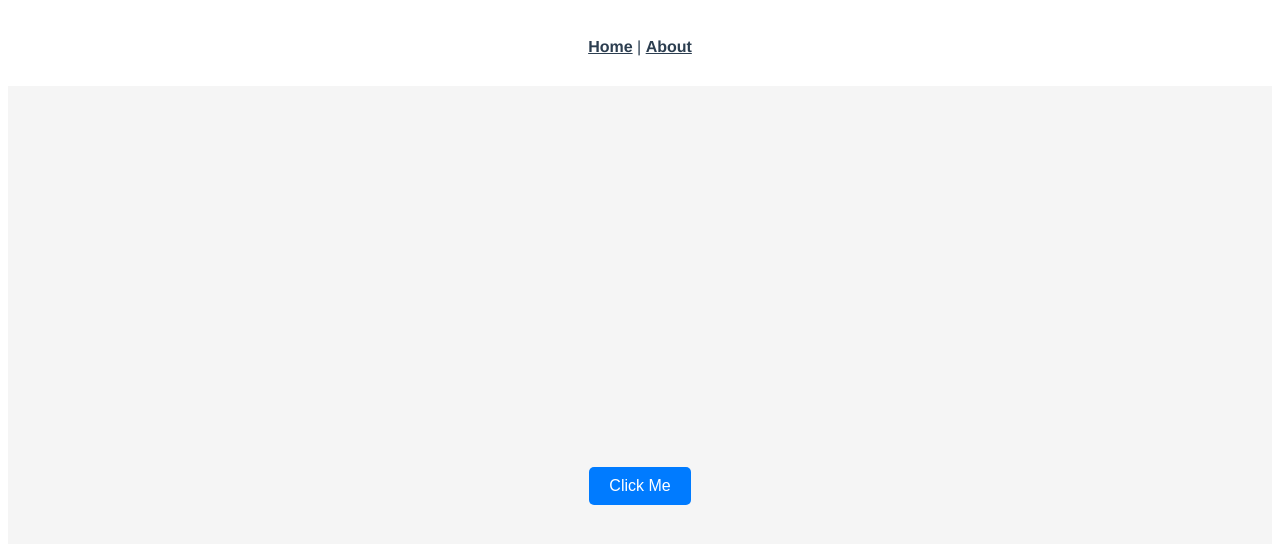
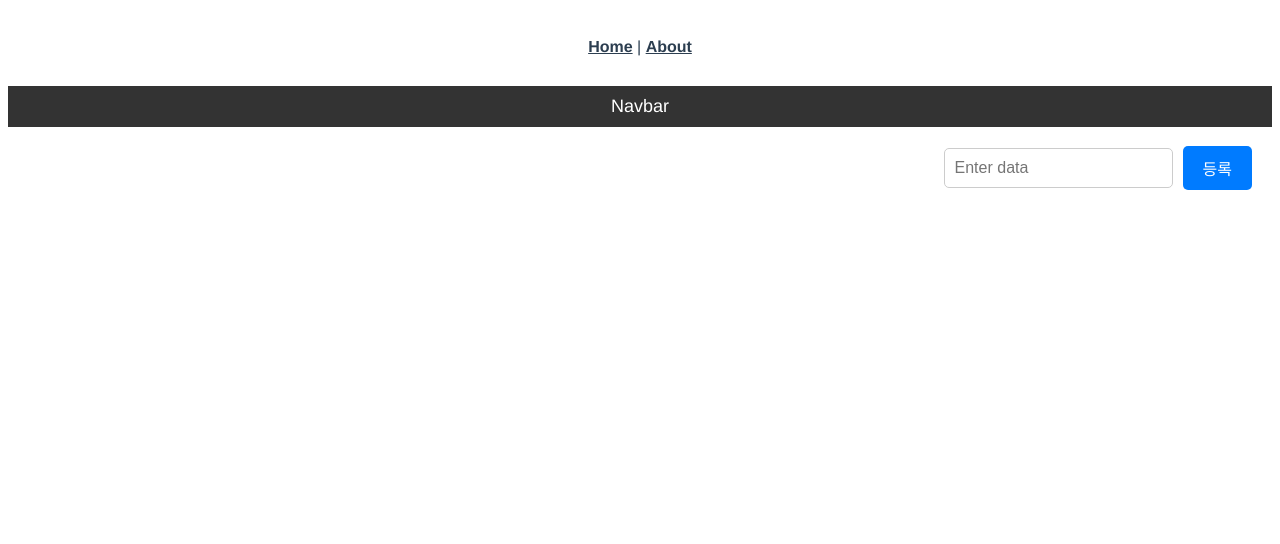
Before and after one commit to lmh5050/vuefrontwas, a Vue app: page /test in a window 1280 px wide. Shown: the top 544 px of the page. Built offline with nearby package versions, Linux system fonts and the light colour scheme.

Commit message:
frontend-start

```diff
--- a/package.json
+++ b/package.json
@@ -11,7 +11,8 @@
     "axios": "^1.7.9",
     "core-js": "^3.8.3",
     "vue": "^3.2.13",
-    "vue-router": "^4.5.0"
+    "vue-router": "^4.5.0",
+    "vuex": "^4.1.0"
   },
   "devDependencies": {
     "@babel/core": "^7.12.16",
--- a/src/components/HelloWorld.vue
+++ b/src/components/HelloWorld.vue
@@ -1,32 +1,19 @@
 <template>
-  <div class="hello">
-    <h1>{{ msg }}</h1>
-    <p>
-      For a guide and recipes on how to configure / customize this project,<br>
-      check out the
-      <a href="https://cli.vuejs.org" target="_blank" rel="noopener">vue-cli documentation</a>.
-    </p>
-    <h3>Installed CLI Plugins</h3>
-    <ul>
-      <li><a href="https://github.com/vuejs/vue-cli/tree/dev/packages/%40vue/cli-plugin-babel" target="_blank" rel="noopener">babel</a></li>
-      <li><a href="https://github.com/vuejs/vue-cli/tree/dev/packages/%40vue/cli-plugin-eslint" target="_blank" rel="noopener">eslint</a></li>
-    </ul>
-    <h3>Essential Links</h3>
-    <ul>
-      <li><a href="https://vuejs.org" target="_blank" rel="noopener">Core Docs</a></li>
-      <li><a href="https://forum.vuejs.org" target="_blank" rel="noopener">Forum</a></li>
-      <li><a href="https://chat.vuejs.org" target="_blank" rel="noopener">Community Chat</a></li>
-      <li><a href="https://twitter.com/vuejs" target="_blank" rel="noopener">Twitter</a></li>
-      <li><a href="https://news.vuejs.org" target="_blank" rel="noopener">News</a></li>
-    </ul>
-    <h3>Ecosystem</h3>
-    <ul>
-      <li><a href="https://router.vuejs.org" target="_blank" rel="noopener">vue-router</a></li>
-      <li><a href="https://vuex.vuejs.org" target="_blank" rel="noopener">vuex</a></li>
-      <li><a href="https://github.com/vuejs/vue-devtools#vue-devtools" target="_blank" rel="noopener">vue-devtools</a></li>
-      <li><a href="https://vue-loader.vuejs.org" target="_blank" rel="noopener">vue-loader</a></li>
-      <li><a href="https://github.com/vuejs/awesome-vue" target="_blank" rel="noopener">awesome-vue</a></li>
-    </ul>
+  <div class="login-container">
+    <form @submit.prevent="handleLogin">
+      <div class="input-group">
+        <label for="username">아이디</label>
+        <input type="text" id="username" v-model="username" placeholder="아이디를 입력하세요" required />
+      </div>
+      <div class="input-group">
+        <label for="password">비밀번호</label>
+        <input type="password" id="password" v-model="password" placeholder="비밀번호를 입력하세요" required />
+      </div>
+      <button type="submit" class="login-button">로그인</button>
+    </form>
+    <div class="signup-link">
+      <button @click="goToSignUp" class="signup-button">회원가입</button>
+    </div>
   </div>
 </template>
 
@@ -35,24 +22,69 @@ export default {
   name: 'HelloWorld',
   props: {
     msg: String
+  },
+  data() {
+    return {
+      username: '',
+      password: ''
+    };
+  },
+  methods: {
+    handleLogin() {
+      // 로그인 처리 로직 추가
+      console.log('로그인 시도', this.username, this.password);
+    },
+    goToSignUp() {
+      // 회원가입 페이지로 이동하는 로직 추가
+      console.log('회원가입 페이지로 이동');
+    }
   }
 }
 </script>
 
-<!-- Add "scoped" attribute to limit CSS to this component only -->
 <style scoped>
-h3 {
-  margin: 40px 0 0;
+.login-container {
+  width: 300px;
+  margin: 0 auto;
+  padding: 20px;
+  text-align: center;
 }
-ul {
-  list-style-type: none;
-  padding: 0;
+
+.input-group {
+  margin-bottom: 15px;
 }
-li {
-  display: inline-block;
-  margin: 0 10px;
+
+.input-group label {
+  display: block;
+  margin-bottom: 5px;
 }
-a {
+
+.input-group input {
+  width: 100%;
+  padding: 8px;
+  box-sizing: border-box;
+}
+
+button {
+  padding: 10px 20px;
+  cursor: pointer;
+  width: 100%;
+  border: none;
+  border-radius: 5px;
+}
+
+.login-button {
+  background-color: #42b983;
+  color: white;
+  margin-bottom: 10px;
+}
+
+.signup-button {
+  background-color: #f0f0f0;
   color: #42b983;
 }
+
+.signup-link {
+  margin-top: 10px;
+}
 </style>
--- a/src/main.js
+++ b/src/main.js
@@ -1,7 +1,12 @@
 import { createApp } from 'vue';
 import App from './App.vue';
-import router from './router';  // router를 import
+import router from './router';
+import axios from 'axios';
 
-createApp(App).use(router)
-  .use(router)   // Vue 애플리케이션에 router를 추가
-  .mount('#app');  // #app 요소에 마운트
+const app = createApp(App);
+axios.defaults.headers.common['Access-Control-Allow-Origin'] = '*';
+axios.defaults.headers.get['Content-Type'] = 'application/json;charset=utf-8';
+
+app.use(router); // 플러그인 등록은 한 번만
+app.config.globalProperties.axios = axios;
+app.mount('#app');
--- a/src/views/HomeView.vue
+++ b/src/views/HomeView.vue
@@ -1,6 +1,5 @@
 <template>
   <div class="home">
-    <img alt="Vue logo" src="../assets/logo.png">
     <HelloWorld msg="Welcome to Your Vue.js App"/>
   </div>
 </template>
--- a/src/views/MyTest.vue
+++ b/src/views/MyTest.vue
@@ -1,6 +1,13 @@
 <template>
-  <div id="test">
-    <button @click="handleClick">Click Me</button>
+  <div id="container">
+    <div id="navbar">
+      <!-- 네비게이션 바 내용 (예시) -->
+      <span>Navbar</span>
+    </div>
+    <div id="test">
+      <input v-model="inputData" type="text" placeholder="Enter data" />
+      <button @click="handleClick">등록</button>
+    </div>
   </div>
 </template>
 
@@ -9,10 +16,15 @@ import axios from 'axios';  // axios import
 
 export default {
   name: 'MyTest',
+  data() {
+    return {
+      inputData: ''  // 사용자 입력 데이터를 저장할 변수
+    };
+  },
   methods: {
     handleClick() {
-      // 버튼 클릭 시 Spring Boot API로 GET 요청을 보냄
-      axios.get('http://localhost:8080/logMessage')
+      // 버튼 클릭 시 입력된 데이터를 Spring Boot API로 POST 요청
+      axios.post(`http://localhost:8080/api/lostark/characters/${this.characterName}`, { data: this.inputData })
         .then(response => {
           console.log(response.data);  // API 응답 데이터를 콘솔에 출력
         })
@@ -25,12 +37,31 @@ export default {
 </script>
 
 <style>
+#container {
+  position: relative;  /* 자식 요소를 절대 위치로 배치하기 위해 부모에 relative 설정 */
+}
+
+#navbar {
+  background-color: #333;
+  color: white;
+  padding: 10px 20px;
+  font-size: 18px;
+}
+
 #test {
+  position: absolute;
+  top: 60px;  /* 네비게이션 바 끝에서 바로 아래 */
+  right: 20px;  /* 우측에 배치 */
   display: flex;
-  justify-content: center;
-  align-items: center;
-  height: 100vh;
-  background-color: #f5f5f5;
+  align-items: center;  /* 수직 정렬 */
+}
+
+input {
+  padding: 10px;
+  font-size: 16px;
+  margin-right: 10px;
+  border: 1px solid #ccc;
+  border-radius: 5px;
 }
 
 button {
```
Also changed, not shown: 1 other file (tests, documents, lock files or other folders).
